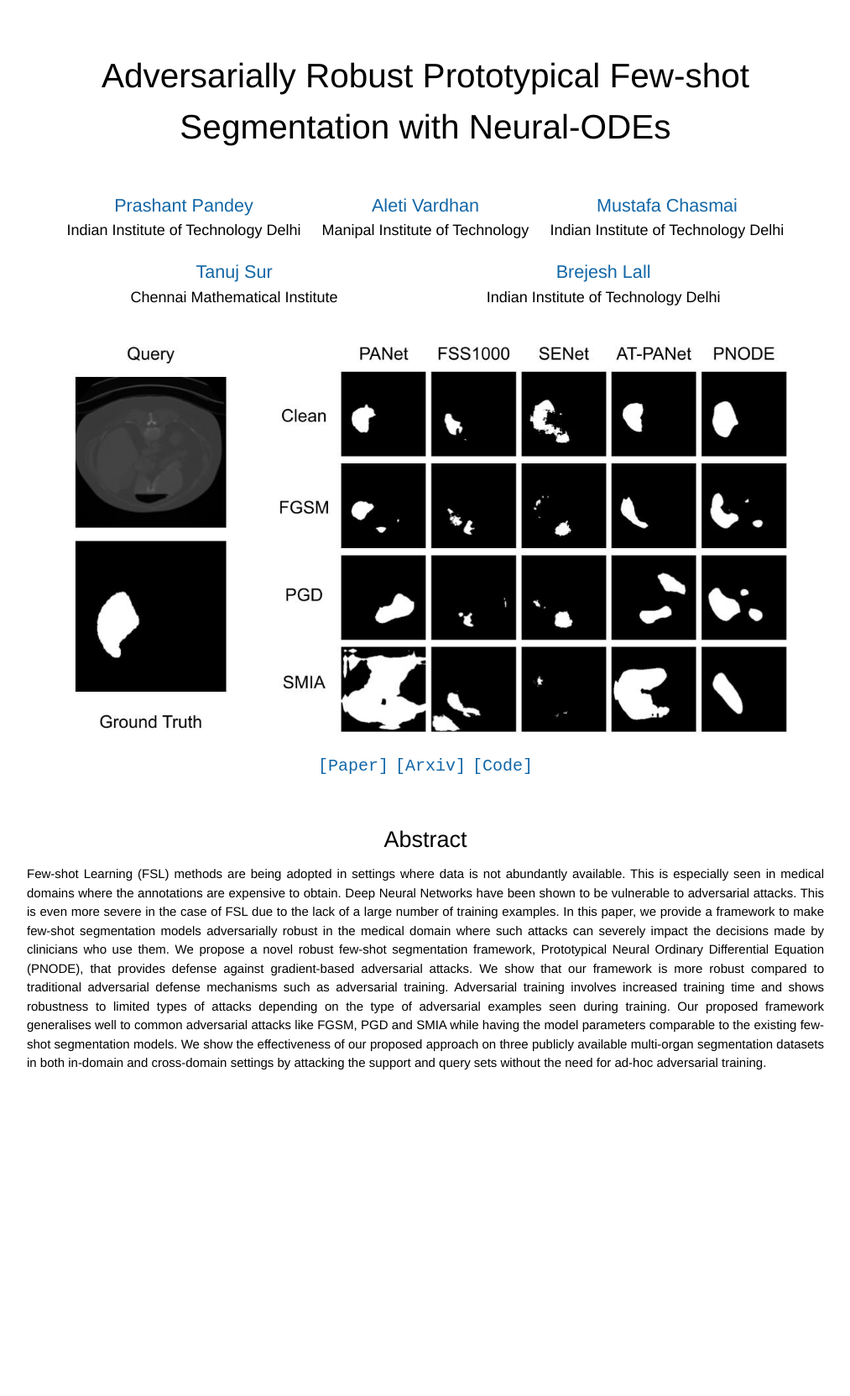
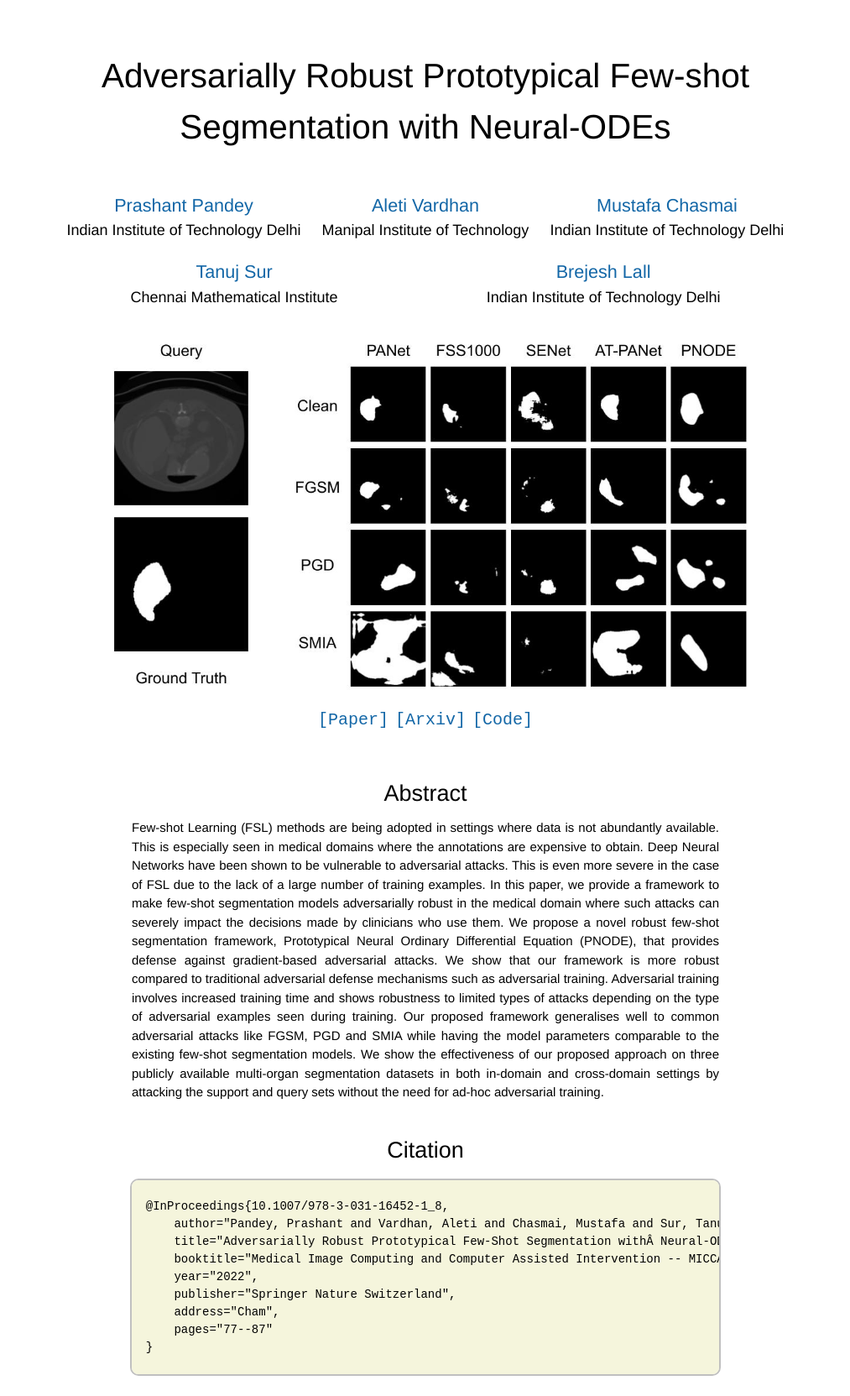
Before and after one commit to mustafa1728/mustafa1728.github.io, a Jekyll site: the page pnode/index.html, which Jekyll copies as it is, in a window 1280 px wide. Shown: the whole page at 84% size, without its empty margins (133-1146 px from the left). Built offline with Jekyll 4.4.1, drawn with Linux system fonts in a browser that asks for light colours; before the commit the page ends 1313 px from its top, so only the background shows below that.

Commit message:
update pnode

```diff
--- a/_bibliography/papers.bib
+++ b/_bibliography/papers.bib
@@ -47,6 +47,7 @@
   preview={PNODE.jpg},
   html={https://link.springer.com/chapter/10.1007/978-3-031-16452-1_8},
   code={https://github.com/prinshul/Prototype_NeuralODE_Adv_Attack},
+  website={https://mustafa1728.github.io/pnode/},
   arxiv={2210.03429},
   core={Core A Conference}
 }
--- a/pnode/index.html
+++ b/pnode/index.html
@@ -244,7 +244,7 @@ BODY {
 <center>
 <table border="0" cellspacing="0" cellpadding="0">
   <tr>
-    <td align="center" valign="bottom" width=900>
+    <td align="center" valign="bottom" style="max-width:800px;">
         <img class="result" src="images/pnode.jpg" style="width: 100%">
     </td>
   </tr>
@@ -273,7 +273,7 @@ BODY {
 <br>
 
 <h2>Abstract</h2>
-<div style="font-size:14px; text-align: justify;">
+<div style="font-size:16px; text-align: justify;max-width:700px;">
 <p>
   Few-shot Learning (FSL) methods are being adopted in settings where data
   is not abundantly available. This is especially seen in medical domains
@@ -299,6 +299,23 @@ BODY {
 </p>
 </div>
 
+<h2>Citation</h2>
+
+<pre style="font-size:14px; text-align: left;max-width:700px;overflow-x: scroll;background-color:beige;border-color: rgb(192, 192, 192);border-width: 2px;border-radius: 10px;border-style:solid;">
+    <code>
+  @InProceedings{10.1007/978-3-031-16452-1_8,
+      author="Pandey, Prashant and Vardhan, Aleti and Chasmai, Mustafa and Sur, Tanuj and Lall, Brejesh",
+      title="Adversarially Robust Prototypical Few-Shot Segmentation with Neural-ODEs",
+      booktitle="Medical Image Computing and Computer Assisted Intervention -- MICCAI 2022",
+      year="2022",
+      publisher="Springer Nature Switzerland",
+      address="Cham",
+      pages="77--87"
+  }
+    </code>
+</pre>
+
+
 
 </body>
 
```
